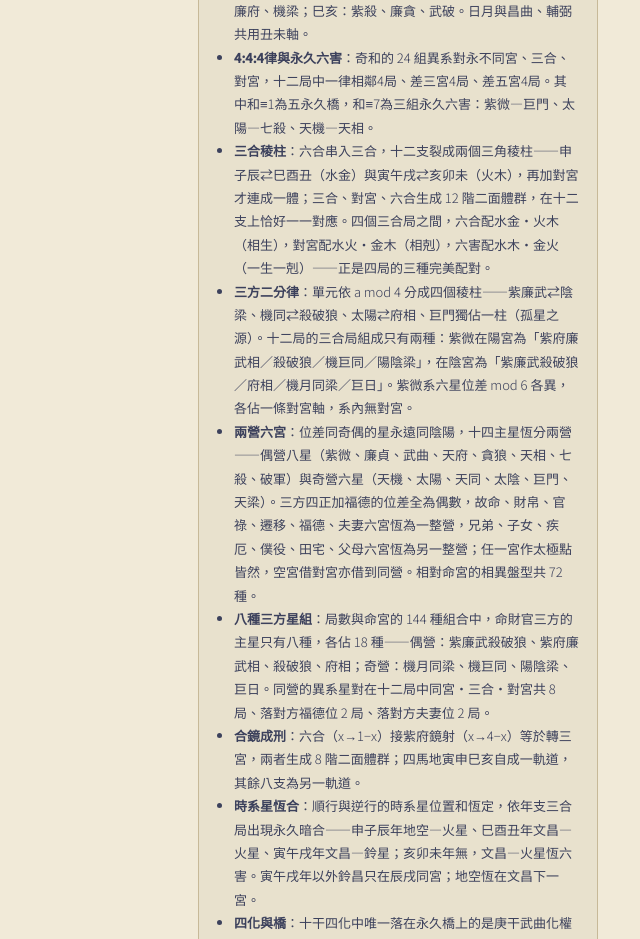
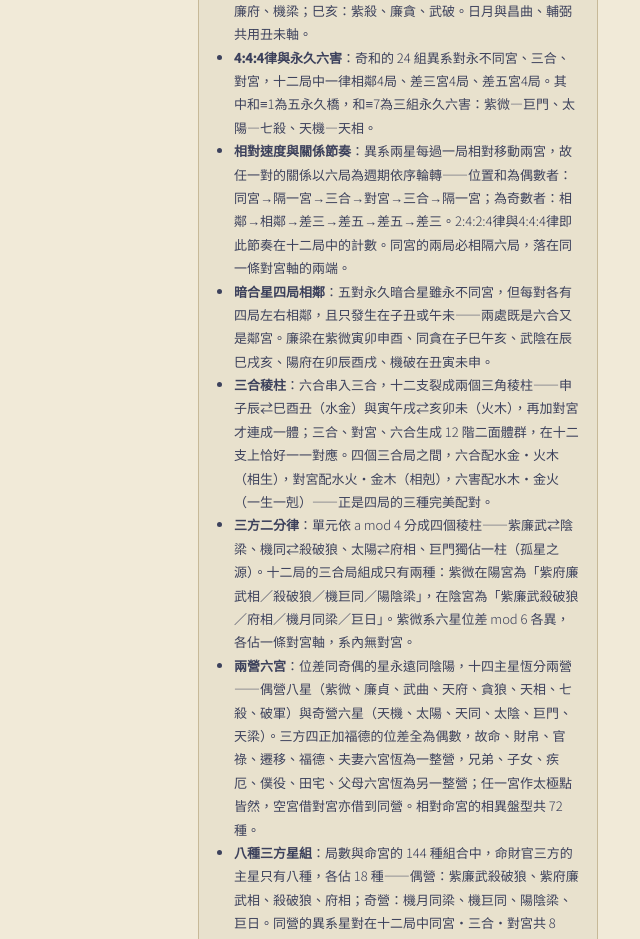
Before and after one commit to ericckfeng/ziwei-bridge, a plain HTML site: page index.html in a window 1280 px wide. Shown: the part 2460-3399 px from the top of the page, without its empty margins (640-1280 px from the left). Drawn offline with Linux system fonts and the light colour scheme.

Commit message:
docs: record the relative-motion rhythm and anhe adjacency seen in the torus view
Co-Authored-By: Claude Opus 5.5 <noreply@anthropic.com>
Claude-Session: https://claude.ai/code/session_01Q7YixbDNf9tvwh4a79qNfZ

```diff
--- a/index.html
+++ b/index.html
@@ -202,6 +202,8 @@ footer{text-align:center;color:var(--dim);font-size:12px;padding:0 20px 36px;let
         <li><b>配對定理</b>：紫微在 t 宮時，單元 a 與單元 (1−2t−a) 同落一個六合階。1−2t 只取六個奇數，故十二局只有六種分組；表 t 與表 t+6 為整盤旋轉 180°。整階全空僅見於紫微在丑未（寅亥或巳申階）與巳亥（子丑或午未階）。</li>
         <li><b>恆差與恆和</b>：同系星對位差恆定，異系星對位置和恆定，故 48 組異系對各有固定鏡軸。偶和 24 組即傳統雙星，只在軸端同宮——丑未：紫破、廉殺、同巨、武貪、日月；寅申：紫府、同梁、武相、陽巨、機陰；卯酉：紫貪、廉破、武殺、陽梁、機巨；子午：廉相、同陰、武府；辰戌：紫相、廉府、機梁；巳亥：紫殺、廉貪、武破。日月與昌曲、輔弼共用丑未軸。</li>
         <li><b>4:4:4律與永久六害</b>：奇和的 24 組異系對永不同宮、三合、對宮，十二局中一律相鄰4局、差三宮4局、差五宮4局。其中和≡1為五永久橋，和≡7為三組永久六害：紫微—巨門、太陽—七殺、天機—天相。</li>
+        <li><b>相對速度與關係節奏</b>：異系兩星每過一局相對移動兩宮，故任一對的關係以六局為週期依序輪轉——位置和為偶數者：同宮→隔一宮→三合→對宮→三合→隔一宮；為奇數者：相鄰→相鄰→差三→差五→差五→差三。2:4:2:4律與4:4:4律即此節奏在十二局中的計數。同宮的兩局必相隔六局，落在同一條對宮軸的兩端。</li>
+        <li><b>暗合星四局相鄰</b>：五對永久暗合星雖永不同宮，但每對各有四局左右相鄰，且只發生在子丑或午未——兩處既是六合又是鄰宮。廉梁在紫微寅卯申酉、同貪在子巳午亥、武陰在辰巳戌亥、陽府在卯辰酉戌、機破在丑寅未申。</li>
         <li><b>三合稜柱</b>：六合串入三合，十二支裂成兩個三角稜柱——申子辰⇄巳酉丑（水金）與寅午戌⇄亥卯未（火木），再加對宮才連成一體；三合、對宮、六合生成 12 階二面體群，在十二支上恰好一一對應。四個三合局之間，六合配水金・火木（相生），對宮配水火・金木（相剋），六害配水木・金火（一生一剋）——正是四局的三種完美配對。</li>
         <li><b>三方二分律</b>：單元依 a mod 4 分成四個稜柱——紫廉武⇄陰梁、機同⇄殺破狼、太陽⇄府相、巨門獨佔一柱（孤星之源）。十二局的三合局組成只有兩種：紫微在陽宮為「紫府廉武相／殺破狼／機巨同／陽陰梁」，在陰宮為「紫廉武殺破狼／府相／機月同梁／巨日」。紫微系六星位差 mod 6 各異，各佔一條對宮軸，系內無對宮。</li>
         <li><b>兩營六宮</b>：位差同奇偶的星永遠同陰陽，十四主星恆分兩營——偶營八星（紫微、廉貞、武曲、天府、貪狼、天相、七殺、破軍）與奇營六星（天機、太陽、天同、太陰、巨門、天梁）。三方四正加福德的位差全為偶數，故命、財帛、官祿、遷移、福德、夫妻六宮恆為一整營，兄弟、子女、疾厄、僕役、田宅、父母六宮恆為另一整營；任一宮作太極點皆然，空宮借對宮亦借到同營。相對命宮的相異盤型共 72 種。</li>
```
Also changed, not shown: 1 other file.
